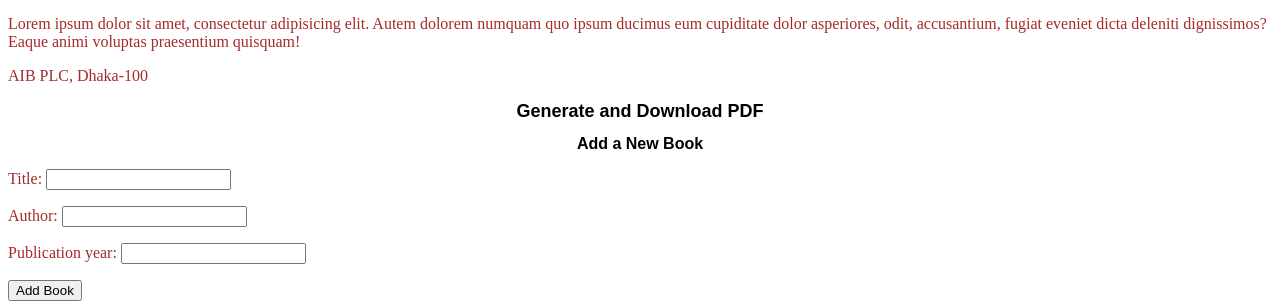
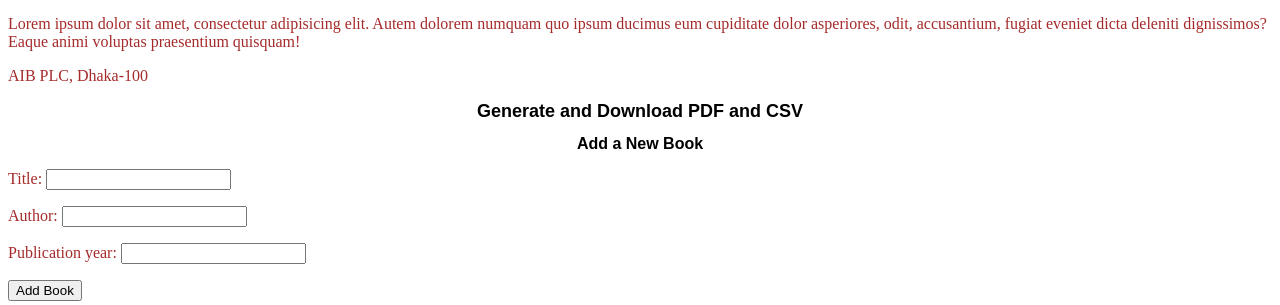
Before and after one commit to buet17/DjangoProject, a Django app: page / in a window 1280 px wide. Shown: the part 349-654 px from the top of the page. Run offline with Django 5.2, Linux system fonts and the light colour scheme.

Commit message:
first comment

```diff
--- a/main_app/templates/home.html
+++ b/main_app/templates/home.html
@@ -69,7 +69,7 @@
 
     <p>AIB PLC, Dhaka-100</p>
 
-    <h1>Generate and Download PDF</h1>
+    <h1>Generate and Download PDF and CSV</h1>
     <h2>Add a New Book</h2>
     <form method="post">
         {% csrf_token %}
```
